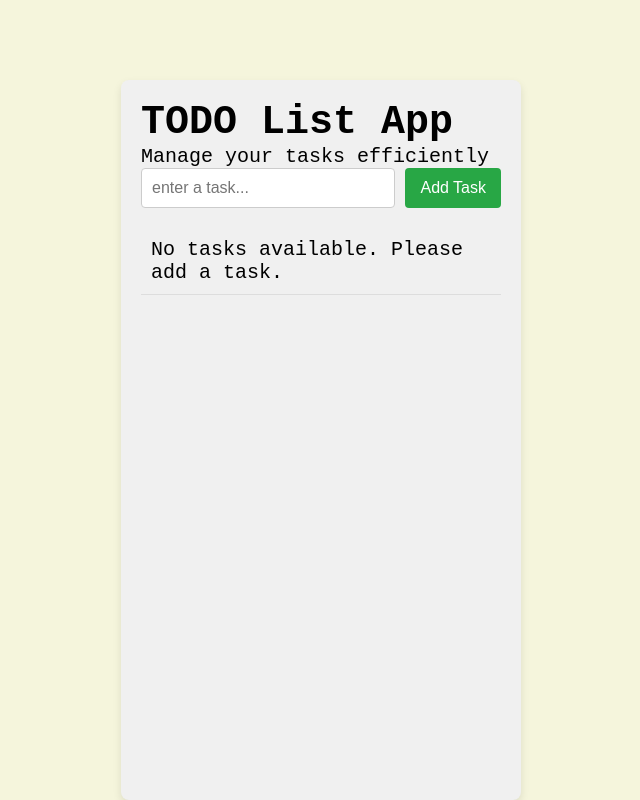
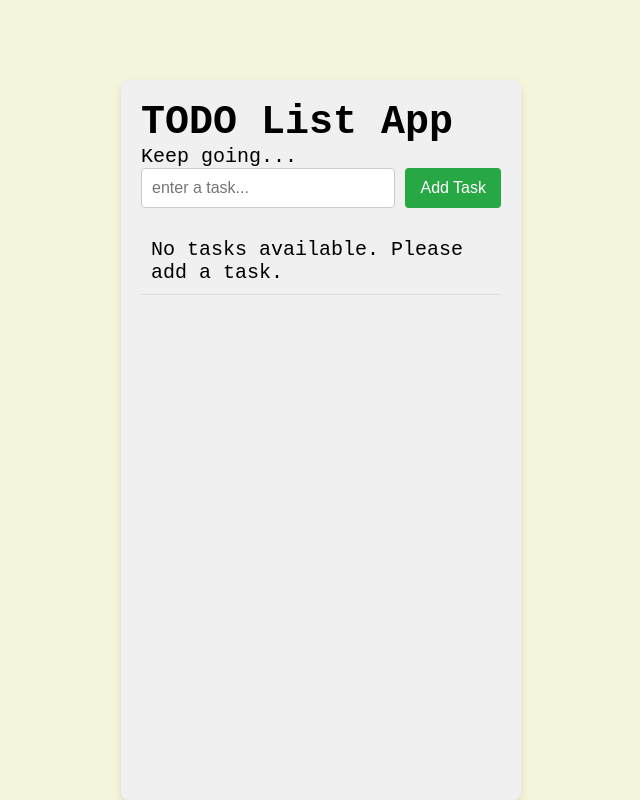
Before and after one commit to ShanthiKarunakaran/todo-list, a plain HTML site: page index.html in a window 1280 px wide. Shown: the whole page, without its empty margins (319-959 px from the left). Drawn offline with Linux system fonts and the light colour scheme.

Commit message:
Update index.html

```diff
--- a/index.html
+++ b/index.html
@@ -13,7 +13,7 @@
     <div id="container">
         <header>
             <h1>TODO List App</h1>
-            <p>Manage your tasks efficiently</p>
+            <p>Keep going...</p>
         </header>
         <form id="todo-form">
             <input type="text" id="taskInput" placeholder="enter a task..." required/>
```
